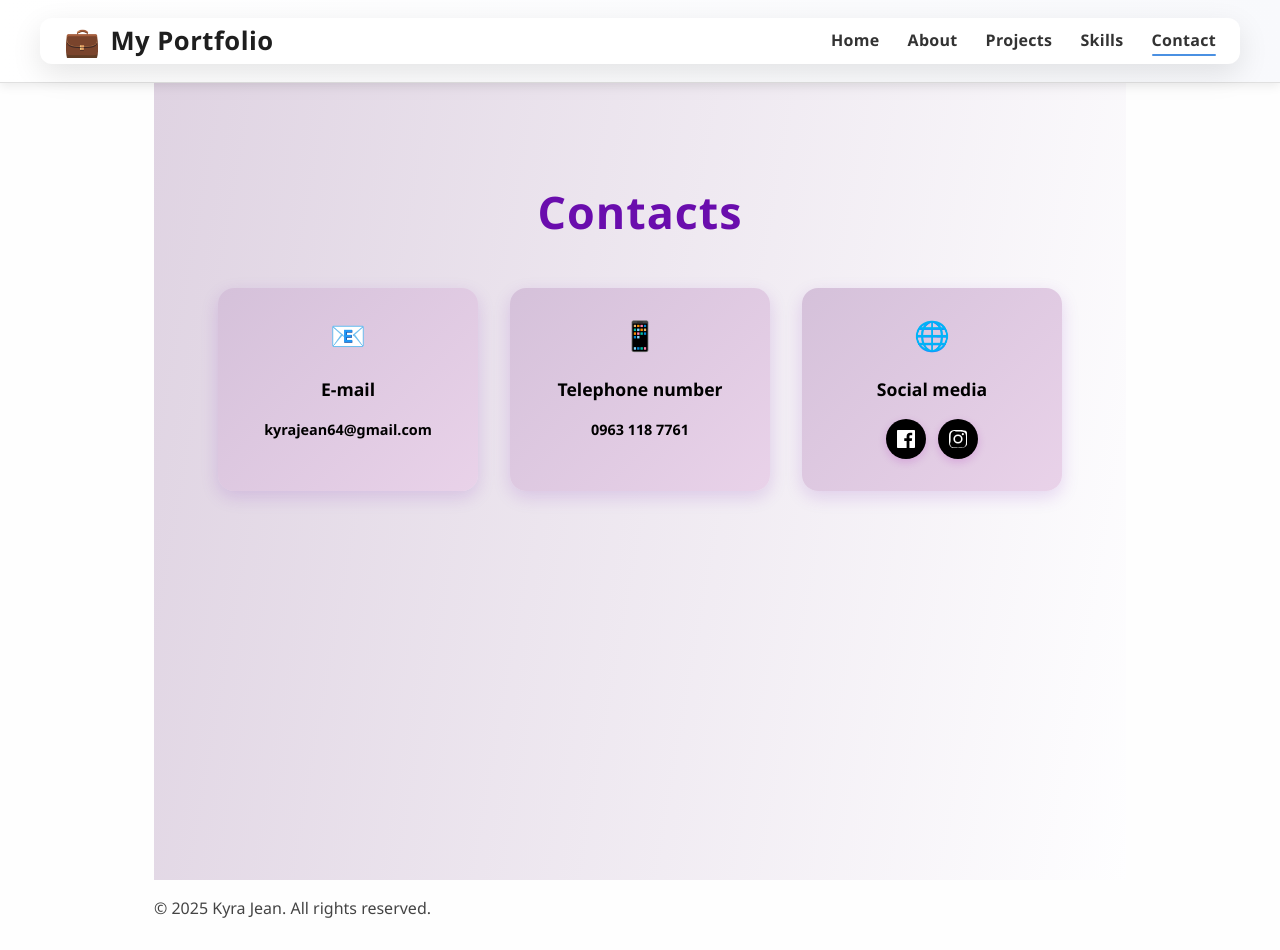
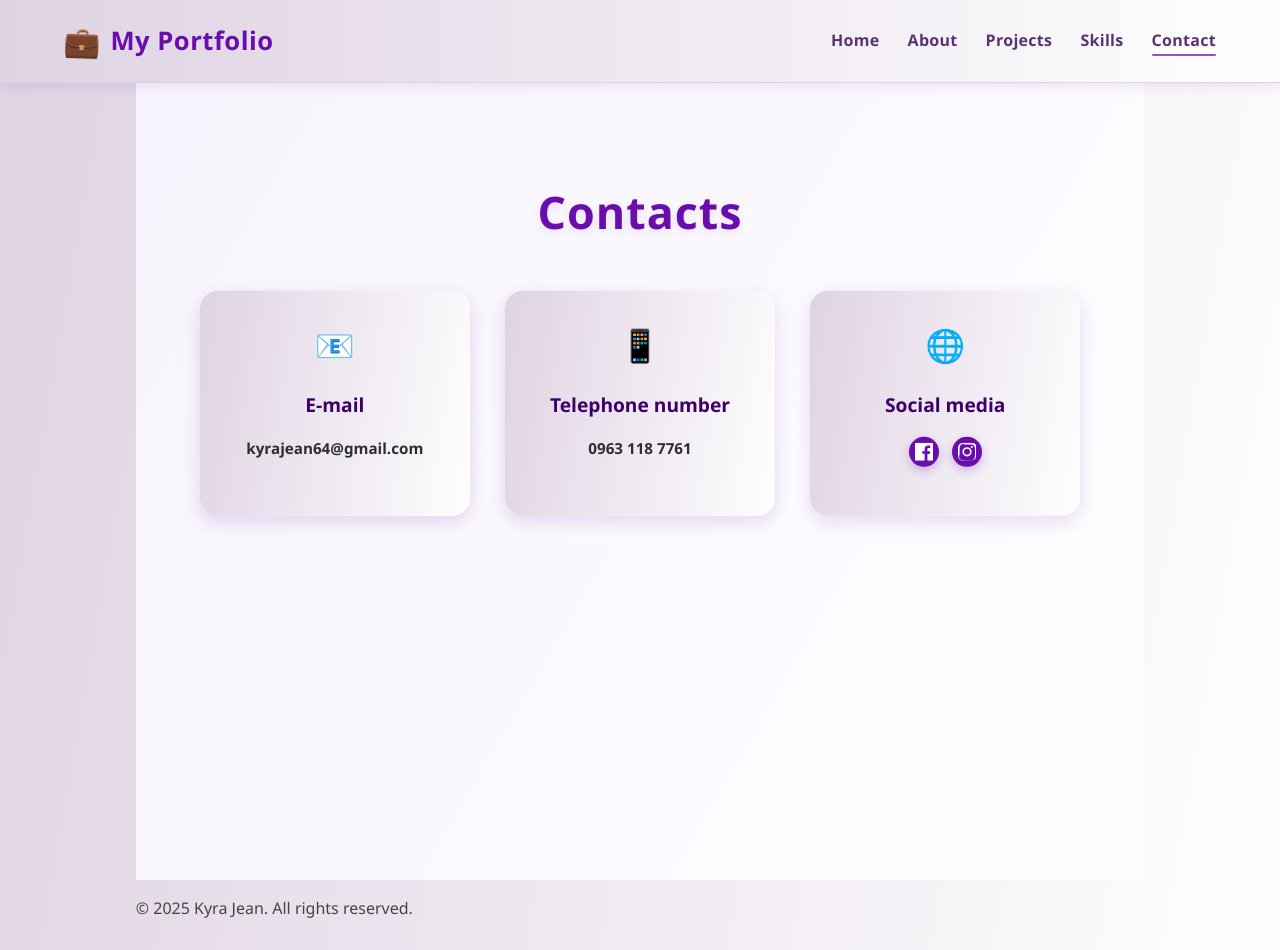
Before and after one commit to kyrajeanbassig/my-portfolioo, a React (Vite) app: page /contact in a window 1280 px wide. Built offline with nearby package versions, Linux system fonts and the light colour scheme.

Commit message:
Updated Contact2 design and animations

```diff
--- a/src/components/Contact/Contact.css
+++ b/src/components/Contact/Contact.css
@@ -1,7 +1,7 @@
 /* ===== CONTACT SECTION ===== */
 .contact-section {
   position: relative;
-  background: linear-gradient(100deg, #dfd3e2, #fefeff);
+  background: linear-gradient(120deg, #f7f3fc, #fefeff);
   font-family: 'Segoe UI', sans-serif;
   width: 100%;
   min-height: 100vh;
@@ -12,6 +12,18 @@
   padding: 6rem 4rem;
   overflow: hidden;
   color: #333;
+  animation: fadeIn 1.5s ease-in-out;
+}
+
+/* ===== ANIMATION KEYFRAMES ===== */
+@keyframes fadeIn {
+  from { opacity: 0; transform: translateY(30px); }
+  to { opacity: 1; transform: translateY(0); }
+}
+
+@keyframes float {
+  0%, 100% { transform: translateY(0); }
+  50% { transform: translateY(-6px); }
 }
 
 /* ===== TITLE ===== */
@@ -21,62 +33,73 @@
   color: #6a0dad;
   text-align: center;
   width: 100%;
-  margin-bottom: 2.5rem;
+  margin-bottom: 3rem;
   letter-spacing: 1px;
+  text-shadow: 0 3px 8px rgba(106, 13, 173, 0.1);
+  animation: fadeIn 1.2s ease-in-out;
 }
 
 /* ===== CONTACT GRID ===== */
 .contact-container {
   display: grid;
   grid-template-columns: repeat(auto-fit, minmax(260px, 1fr));
-  gap: 2rem;
+  gap: 2.2rem;
   justify-items: center;
   width: 100%;
   max-width: 1100px;
+  animation: fadeIn 1.8s ease-in-out;
+   background: linear-gradient(120deg, #f7f3fc, #fefeff);
 }
 
 /* ===== CONTACT BOX ===== */
 .contact-box {
-  background: linear-gradient(135deg, #d5c1da, #e9d2e9);
-  padding: 1.5rem;
-  border-radius: 16px;
+  background: linear-gradient(100deg, #dfd3e2, #fefeff);
+  padding: 1.8rem;
+  border-radius: 18px;
   box-shadow: 0 6px 18px rgba(106, 13, 173, 0.15);
   text-align: center;
-  transition: transform 0.3s ease, box-shadow 0.3s ease;
-  width: 260px;
-  height: auto;
+  width: 270px;
+  transition: transform 0.4s ease, box-shadow 0.4s ease;
+  animation: float 4s ease-in-out infinite;
 }
 
 .contact-box:hover {
-  transform: translateY(-6px);
-  box-shadow: 0 8px 20px rgba(106, 13, 173, 0.25);
+  transform: translateY(-10px) scale(1.03);
+  box-shadow: 0 10px 24px rgba(106, 13, 173, 0.25);
 }
 
 /* ===== ICONS ===== */
 .contact-icon {
-  font-size: 1.8rem;
+  font-size: 2rem;
   color: #6a0dad;
   margin-bottom: 0.75rem;
+  transition: transform 0.3s ease;
+}
+
+.contact-box:hover .contact-icon {
+  transform: rotate(8deg) scale(1.1);
 }
 
 /* ===== TEXT ===== */
 .contact-box h3 {
-  font-size: 1.1rem;
+  font-size: 1.2rem;
   font-weight: 700;
-  color: #000;
+  color: #3c0066;
   margin-bottom: 0.5rem;
 }
 
 .contact-box p,
 .contact-box a {
-  font-size: 0.9rem;
-  color: #000;
+  font-size: 0.95rem;
+  color: #2e2e2e;
   font-weight: 600;
   text-decoration: none;
 }
 
 .contact-box a:hover {
+  color: #6a0dad;
   text-decoration: underline;
+  transition: color 0.3s ease;
 }
 
 /* ===== SOCIAL ICONS ===== */
@@ -85,24 +108,26 @@
   justify-content: center;
   gap: 0.8rem;
   margin-top: 1rem;
+  font-weight: 600;
 }
 
 .social-circle {
-  background: #000;
-  color: white;
-  width: 40px;
-  height: 40px;
+  background: #6a0dad;
+  color: rgba(255, 255, 255, 0);
+  width: 30px;
+  height: 30px;
   border-radius: 50%;
   display: flex;
   align-items: center;
   justify-content: center;
-  transition: transform 0.3s ease, box-shadow 0.3s ease;
-  box-shadow: 0 3px 8px rgba(160, 13, 173, 0.2);
+  transition: all 0.4s ease;
+  box-shadow: 0 4px 10px rgba(106, 13, 173, 0.25);
 }
 
 .social-circle:hover {
-  transform: translateY(-3px);
-  box-shadow: 0 5px 12px rgba(177, 93, 238, 0.3);
+  transform: translateY(-5px) scale(1.1);
+  box-shadow: 0 6px 15px rgba(106, 13, 173, 0.35);
+  background: #8342c5;
 }
 
 /* ===== RESPONSIVE ===== */
@@ -119,5 +144,7 @@
   .contact-box {
     width: 100%;
     max-width: 320px;
+     background: linear-gradient(100deg, #dfd3e2, #fefeff);
+
   }
 }
--- /dev/null
+++ b/src/components/Contact2/Contact2.css
@@ -0,0 +1,126 @@
+/* ===== CONTACT SECTION ===== */
+.contact-section {
+  position: relative;
+  background: linear-gradient(120deg, #dfd3e2, #fefeff);
+  font-family: 'Segoe UI', sans-serif;
+  width: 100%;
+  min-height: 100vh;
+  display: flex;
+  flex-direction: column;
+  align-items: center;
+  justify-content: center;
+  padding: 6rem 2rem;
+  overflow: hidden;
+}
+
+/* ===== TITLE ===== */
+.contact-title {
+  font-size: 2.8rem;
+  font-weight: 700;
+  color: #6a0dad;
+  text-align: center;
+  margin-bottom: 3rem;
+  position: relative;
+}
+
+.contact-title::after {
+  content: '';
+  display: block;
+  width: 80px;
+  height: 4px;
+  background: #b47ed3;
+  margin: 1rem auto 0;
+  border-radius: 2px;
+}
+
+/* ===== CONTACT GRID ===== */
+.contact-container {
+  display: flex;
+  flex-wrap: wrap;
+  justify-content: center;
+  gap: 2rem;
+  animation: fadeInUp 1s ease forwards;
+}
+
+@keyframes fadeInUp {
+  from {
+    opacity: 0;
+    transform: translateY(40px);
+  }
+  to {
+    opacity: 1;
+    transform: translateY(0);
+  }
+}
+
+/* ===== CONTACT BOX ===== */
+.contact-box {
+  background: linear-gradient(135deg, #e8d5f4, #f4ebff);
+  padding: 1.5rem;
+  border-radius: 16px;
+  width: 260px;
+  text-align: center;
+  box-shadow: 0 8px 20px rgba(106, 13, 173, 0.15);
+  transition: transform 0.4s ease, box-shadow 0.4s ease;
+}
+
+.contact-box:hover {
+  transform: translateY(-8px) scale(1.03);
+  box-shadow: 0 10px 25px rgba(106, 13, 173, 0.25);
+}
+
+/* ===== ICONS ===== */
+.contact-icon {
+  font-size: 2rem;
+  color: #6a0dad;
+  margin-bottom: 0.75rem;
+  animation: floatIcon 3s ease-in-out infinite;
+}
+
+@keyframes floatIcon {
+  0%, 100% { transform: translateY(0); }
+  50% { transform: translateY(-8px); }
+}
+
+/* ===== TEXT ===== */
+.contact-box h3 {
+  font-size: 1.2rem;
+  font-weight: 700;
+  color: #4a0072;
+  margin-bottom: 0.3rem;
+}
+
+.contact-box p {
+  font-size: 0.9rem;
+  color: #333;
+  font-weight: 600;
+}
+
+/* ===== FLOATING DECORATIVE ICONS ===== */
+.floating-icons i,
+.floating-icons svg {
+  position: absolute;
+  font-size: 1.5rem;
+  color: rgba(106, 13, 173, 0.2);
+  animation: moveAround 8s ease-in-out infinite;
+}
+
+.floating-icons svg:nth-child(1) { top: 10%; left: 15%; animation-delay: 0s; }
+.floating-icons svg:nth-child(2) { top: 60%; right: 20%; animation-delay: 2s; }
+.floating-icons svg:nth-child(3) { bottom: 15%; left: 25%; animation-delay: 4s; }
+
+@keyframes moveAround {
+  0%, 100% { transform: translateY(0) rotate(0deg); }
+  50% { transform: translateY(-20px) rotate(20deg); }
+}
+
+/* ===== RESPONSIVE ===== */
+@media (max-width: 768px) {
+  .contact-title {
+    font-size: 2.2rem;
+  }
+  .contact-box {
+    width: 100%;
+    max-width: 300px;
+  }
+}
--- a/src/components/Footer/Footer.css
+++ b/src/components/Footer/Footer.css
@@ -0,0 +1,4 @@
+.footer a:hover {
+  color: #b47ed3;
+  transition: color 0.3s ease;
+}
--- a/src/components/Header/Header.css
+++ b/src/components/Header/Header.css
@@ -1,23 +1,49 @@
-
+/* ===== HEADER ===== */
 .site-header {
-  background: linear-gradient(90deg, #ffffff 0%, #f8f9fc 100%);
-  border-bottom: 1px solid #e0e0e0;
+  background: linear-gradient(90deg, #dfd3e2 0%, #fefeff 100%);
+  border-bottom: 1px solid #e2cfee;
   padding: 18px 0;
   position: fixed;
   top: 0;
   left: 0;
   width: 100%;
   z-index: 1000;
-  box-shadow: 0 3px 10px rgba(0, 0, 0, 0.08);
-  backdrop-filter: blur(10px);
-  transition: background 0.3s ease, box-shadow 0.3s ease;
+  box-shadow: 0 3px 12px rgba(106, 13, 173, 0.1);
+  backdrop-filter: blur(8px);
+  transition: all 0.4s ease;
+  animation: fadeSlideDown 0.8s ease-out;
 }
 
+@keyframes fadeSlideDown {
+  from {
+    opacity: 0;
+    transform: translateY(-30px);
+  }
+  to {
+    opacity: 1;
+    transform: translateY(0);
+  }
+}
+
+/* ===== BODY ===== */
 body {
   padding-top: 80px;
   margin: 0;
+  background: linear-gradient(100deg, #dfd3e2, #fefeff);
+  font-family: 'Segoe UI', sans-serif;
+  animation: fadeInBody 1s ease-in;
 }
 
+@keyframes fadeInBody {
+  from {
+    opacity: 0;
+  }
+  to {
+    opacity: 1;
+  }
+}
+
+/* ===== CONTAINER ===== */
 .container {
   width: 100%;
   max-width: 1200px;
@@ -26,23 +52,52 @@ body {
   justify-content: space-between;
   align-items: center;
   padding: 0 24px;
+  background: transparent;
+  box-shadow: none;
+  animation: fadeUp 1s ease-in-out;
 }
 
+@keyframes fadeUp {
+  from {
+    opacity: 0;
+    transform: translateY(10px);
+  }
+  to {
+    opacity: 1;
+    transform: translateY(0);
+  }
+}
+
+/* ===== LOGO ===== */
 .logo {
   display: flex;
   align-items: center;
   font-size: 1.6rem;
   font-weight: 700;
-  color: #1e1e1e;
+  color: #6a0dad;
   gap: 10px;
   letter-spacing: 0.5px;
+  transition: transform 0.3s ease, color 0.3s ease;
+}
+
+.logo:hover {
+  transform: scale(1.08);
+  color: #9c4dcc;
+  text-shadow: 0 0 8px rgba(156, 77, 204, 0.3);
 }
 
 .logo-icon {
   font-size: 1.8rem;
-  color: #4A90E2;
+  color: #9c4dcc;
+  animation: rotatePulse 3s infinite ease-in-out;
 }
 
+@keyframes rotatePulse {
+  0%, 100% { transform: rotate(0deg) scale(1); }
+  50% { transform: rotate(8deg) scale(1.1); }
+}
+
+/* ===== NAVIGATION ===== */
 .navbar ul {
   list-style: none;
   display: flex;
@@ -53,18 +108,19 @@ body {
 
 .nav-link {
   text-decoration: none;
-  color: #333;
+  color: #5a3472;
   font-weight: 600;
   font-size: 1rem;
   position: relative;
   letter-spacing: 0.3px;
-  transition: color 0.3s ease, transform 0.2s ease;
+  transition: color 0.3s ease, transform 0.3s ease, text-shadow 0.3s ease;
 }
 
 .nav-link:hover,
 .nav-link:focus {
-  color: #4A90E2;
+  color: #9c4dcc;
   transform: translateY(-2px);
+  text-shadow: 0 0 8px rgba(156, 77, 204, 0.5);
 }
 
 .nav-link::after {
@@ -74,7 +130,7 @@ body {
   bottom: -5px;
   width: 0%;
   height: 2px;
-  background-color: #4A90E2;
+  background-color: #9c4dcc;
   border-radius: 2px;
   transition: width 0.3s ease;
 }
@@ -84,10 +140,12 @@ body {
   width: 100%;
 }
 
+/* ===== RESPONSIVE ===== */
 @media (max-width: 768px) {
   .container {
     flex-direction: column;
     gap: 14px;
+    text-align: center;
   }
 
   .navbar ul {
@@ -104,24 +162,3 @@ body {
     font-size: 0.95rem;
   }
 }
-
-.projects-container {
-  display: flex;
-  flex-wrap: wrap;
-  justify-content: center;
-  gap: 24px;
-  margin-top: 40px;
-}
-
-.project-card {
-  width: 300px;
-  background: #fff;
-  border-radius: 12px;
-  box-shadow: 0 3px 8px rgba(0,0,0,0.1);
-  overflow: hidden;
-  transition: transform 0.3s ease;
-}
-
-.project-card:hover {
-  transform: translateY(-5px);
-}
```
Also changed, not shown: src/components/Contact2/Contact2.jsx (added, +40 -0 lines).
